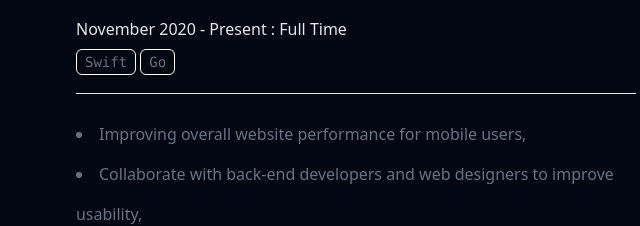
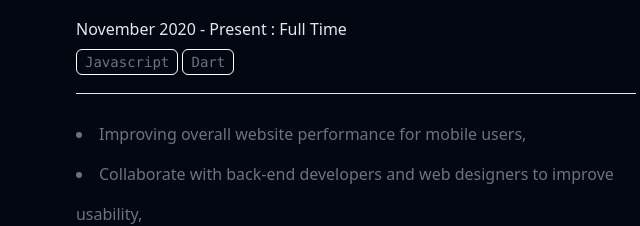
Before and after one commit to ahmadsyaifuddin-dins/Tailwind-Project, a website: page public/index.html in a window 1280 px wide. Shown: the part 2255-2481 px from the top of the page, 484-1124 px from the left. Drawn offline with nearby package versions, Linux system fonts and the light colour scheme.

Commit message:
foto profile

```diff
--- a/public/index.html
+++ b/public/index.html
@@ -80,7 +80,7 @@
                     </div>
                 </div> <!-- avatar -->
                 <div class="basis-1/2">
-                    <!-- <img class="mx-auto" src="img/avatar.png" alt="foto ketje"> -->
+                    <img class="mx-auto" src="img/IMG_20220812_213152.jpg" width="300" alt="foto profile">
                 </div>
             </div>
         </div>
@@ -239,8 +239,9 @@
                     <p class="mt-5 text-light text-gray-200">November 2020 - Present : Full Time</p>
                     <div class="mt-2">
                         <span
-                            class="border-white border border-solid px-2 py-1 rounded-md text-sm font-mono">Swift</span>
-                        <span class="border-white border border-solid px-2 py-1 rounded-md text-sm font-mono">Go</span>
+                            class="border-white border border-solid px-2 py-1 rounded-md text-sm font-mono">Javascript</span>
+                        <span
+                            class="border-white border border-solid px-2 py-1 rounded-md text-sm font-mono">Dart</span>
                     </div>
                     <hr class="my-5">
                     <ul class="list-disc list-inside leading-10">
```
Also changed, not shown: public/img/IMG_20220812_213152.jpg (added).
